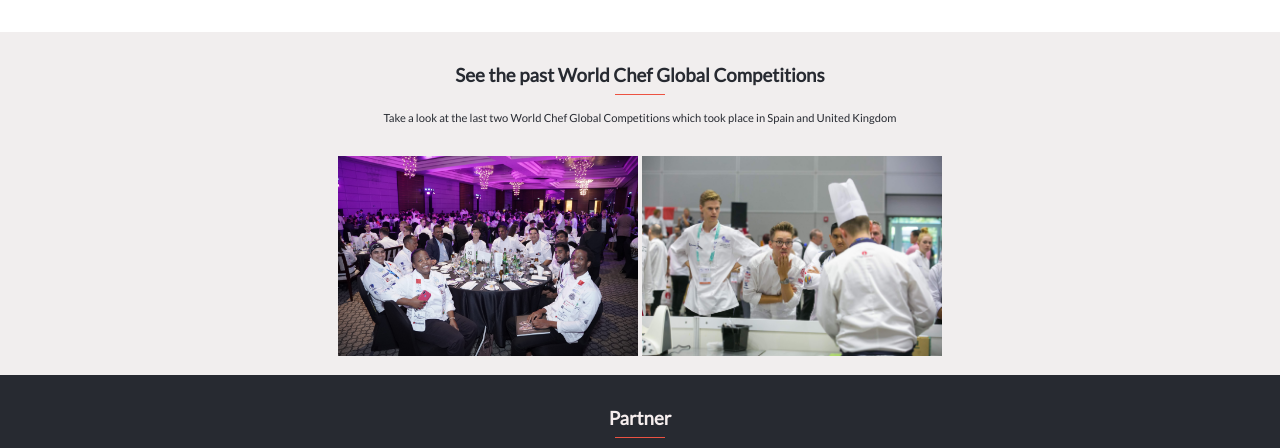
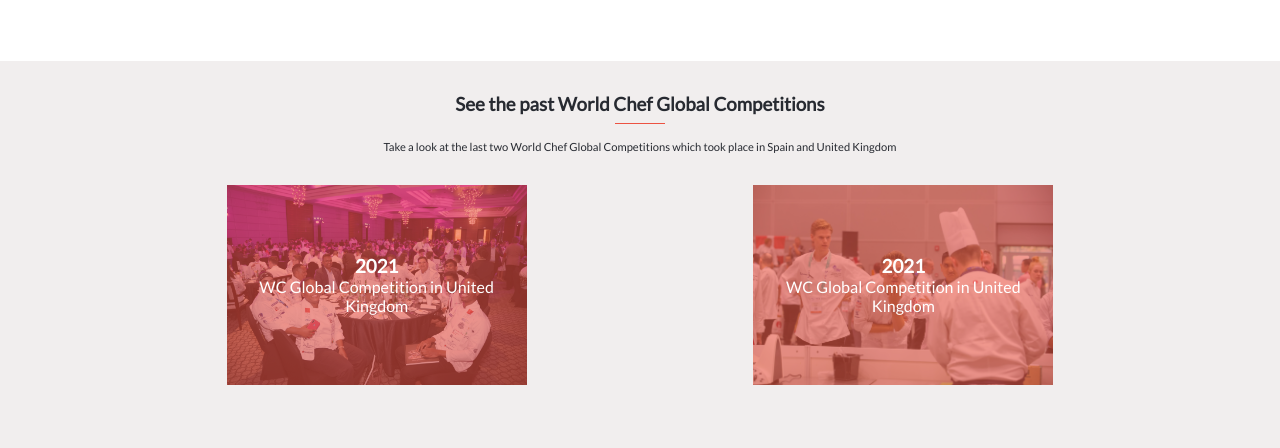
Before and after one commit to Rachelwebdev/World-Chef-Capstone-project, a website: page about.html in a window 1280 px wide. Shown: the part 793-1241 px from the top of the page. Drawn offline with Linux system fonts and the light colour scheme.

Commit message:
Add coloured overlay on image in about page

```diff
--- a/about-desktop.css
+++ b/about-desktop.css
@@ -0,0 +1,5 @@
+@media (min-width: 768px) {
+  .images-container {
+    flex-direction: row;
+  }
+}
--- a/about-mobile.css
+++ b/about-mobile.css
@@ -15,7 +15,8 @@
 
 .contact-text {
   text-align: center;
-  padding: 0.5rem 2rem;
+  font-size: 0.8rem;
+  padding: 1.5rem 2rem;
   color: var(--main-text-color);
 }
 
@@ -97,7 +98,65 @@
   margin: 0 auto;
 }
 
-.past-competition-images {
+.images-container {
+  display: flex;
+  flex-direction: column;
+  justify-content: space-evenly;
+  align-items: center;
+  margin-bottom: 6rem;
+  row-gap: 2rem;
+}
+
+/* .past-competition-images {
   width: 300px;
   margin-bottom: 1rem;
+} */
+
+.image-background-1 {
+  background: url("./images/2021-congress-img.jpg");
+  background-repeat: no-repeat;
+  background-size: cover;
+  width: 300px;
+  height: 200px;
+  position: relative;
 }
+
+.image-overlay-1 {
+  background-color: rgba(236, 83, 66, 0.58);
+  position: absolute;
+  top: 0;
+  left: 0;
+  width: 100%;
+  height: 100%;
+}
+
+.image-background-2 {
+  background: url("./images/2022-congress-img.jpg");
+  background-repeat: no-repeat;
+  background-size: cover;
+  width: 300px;
+  height: 200px;
+  position: relative;
+}
+
+.image-overlay-2 {
+  background-color: rgba(236, 83, 66, 0.58);
+  position: absolute;
+  top: 0;
+  left: 0;
+  width: 100%;
+  height: 100%;
+}
+
+.image-text {
+  display: flex;
+  flex-direction: column;
+  justify-content: center;
+  align-items: center;
+  height: 100%;
+}
+
+.year,
+.past-year-description {
+  color: #fff;
+}
--- a/about.html
+++ b/about.html
@@ -22,11 +22,12 @@
       </div>
       <div class="desktop-nav-bar">
         <div class="logo-div">
-          <img
-            class="logo-img"
-            src="./images/icons/WC-logo-icon.png"
-            alt="World chef logo"
-          />
+          <a href="index.html"
+            ><img
+              class="logo-img"
+              src="./images/icons/WC-logo-icon.png"
+              alt="World chef logo"
+          /></a>
           <p class="logo-title">
             WC Global <br />
             Competition
@@ -104,6 +105,7 @@
         </div>
       </div>
     </section>
+    <!-- Past Competition -->
     <section id="past-competition">
       <h3 class="past-competition-heading">
         See the past World Chef Global Competitions
@@ -113,16 +115,26 @@
         Take a look at the last two World Chef Global Competitions which took
         place in Spain and United Kingdom
       </p>
-      <img
-        src="./images/2021-congress-img.jpg"
-        alt=""
-        class="uk-competition past-competition-images"
-      />
-      <img
-        src="./images/2022-congress-img.jpg"
-        alt=""
-        class="spain-competition past-competition-images"
-      />
+      <div class="images-container">
+        <div class="image-background-1">
+          <div class="image-overlay-1">
+            <div class="image-text">
+            <h3 class="year">2021</h3>
+            <p class="past-year-description">WC Global Competition in United Kingdom</p>
+            </div>
+          </div>
+        </div>
+        <div class="image-background-2">
+          <div class="image-overlay-2">
+            <div class="image-text">
+            <h3 class="year">2021</h3>
+            <p class="past-year-description">WC Global Competition in United Kingdom</p>
+            </div>
+          </div>
+        </div>
+      </div>
+
+
     </section>
     </section>
     <!-- PARTNERS SECTION -->
@@ -156,6 +168,7 @@
           class="partners-logo"
         />
       </div>
+
     </section>
     <!-- Footer Section  -->
     <footer id="footer">
--- a/mobile.css
+++ b/mobile.css
@@ -107,8 +107,8 @@
   height: 100%;
   position: absolute;
   right: 0;
-  top: 0;
-  width: 60%;
+  top: 9.5%;
+  width: 100%;
   display: none;
 }
 
```
Also changed, not shown: index.html (+7 -5 lines).
